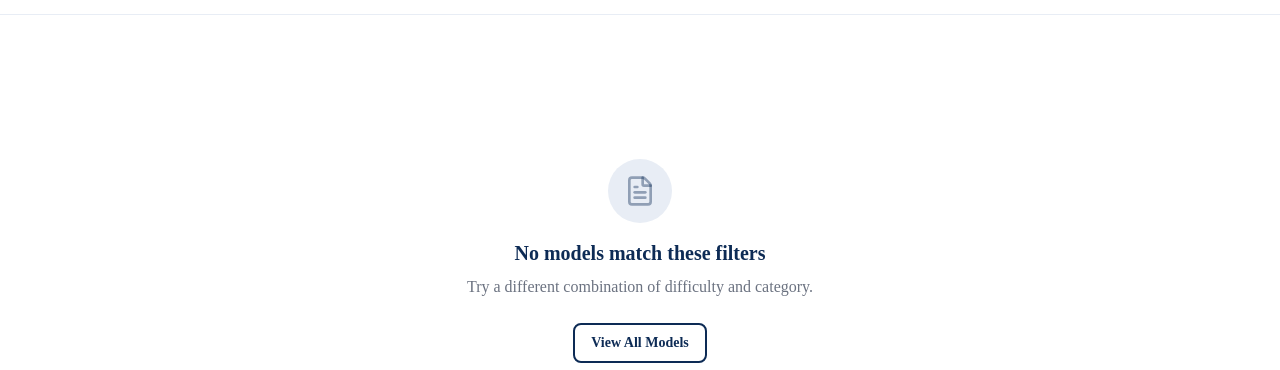
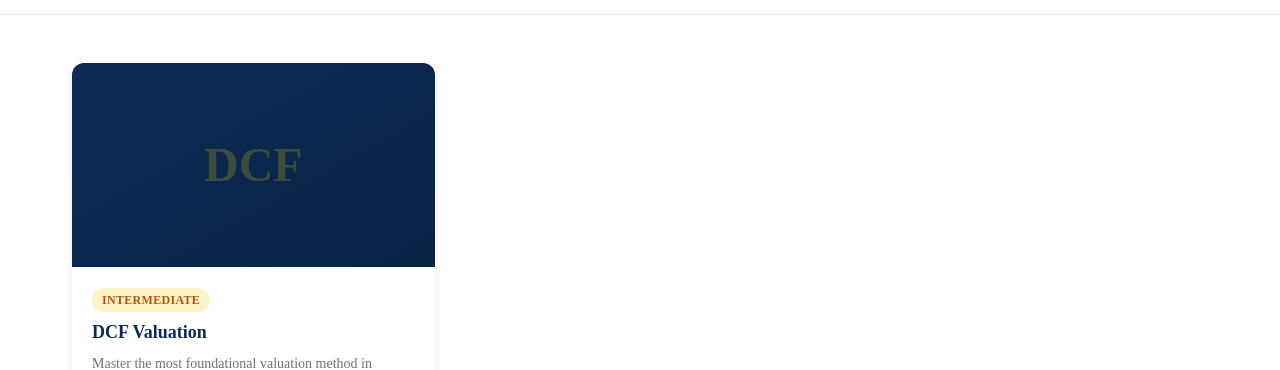
Before and after one commit to matthewn-g/CFN-website, a Next.js app: page /models-frameworks in a window 1280 px wide. Shown: the part 430-800 px from the top of the page. Built offline with nearby package versions, Linux system fonts and the light colour scheme; no server answers.

Commit message:
add hardcoded DCF model card to listing page

```diff
--- a/src/app/models-frameworks/page.tsx
+++ b/src/app/models-frameworks/page.tsx
@@ -6,9 +6,30 @@ import ModelGrid from "@/components/models/ModelGrid";
 import DifficultyFilter from "@/components/models/DifficultyFilter";
 import ContentEmptyState from "@/components/ui/ContentEmptyState";
 import { SkeletonGrid } from "@/components/ui/SkeletonCard";
-import type { DifficultyLevel } from "@/types/model";
+import type { DifficultyLevel, ModelFrontmatter } from "@/types/model";
 
 export const revalidate = 3600;
+
+/* ─── Static hardcoded card ──────────────────────────────────────────────── */
+/* This card always shows regardless of Notion content and links to the
+   fully-interactive DCF page at /models-frameworks/dcf-valuation.
+   It is deduped against any Notion entry sharing the same slug.            */
+const DCF_STATIC: ModelFrontmatter = {
+  title:       "DCF Valuation",
+  slug:        "dcf-valuation",
+  excerpt:     "Master the most foundational valuation method in finance. Project free cash flows, choose a discount rate, and calculate intrinsic value per share — then run it live with our interactive calculator.",
+  category:    "dcf",
+  difficulty:  "Intermediate",
+  tags:        ["Valuation", "DCF", "Free Cash Flow"],
+  author:      "CFN",
+  publishedAt: "2024-01-01T00:00:00.000Z",
+  readingTime: 10,
+  featured:    true,
+  coverImage:  "",
+  hasTemplate: false,
+  steps:       5,
+  prerequisites: [],
+};
 
 export const metadata: Metadata = {
   title: "Models & Frameworks",
@@ -21,7 +42,14 @@ interface PageProps {
 }
 
 async function Models({ difficulty, category }: { difficulty?: string; category?: string }) {
-  const all = await getAllModels();
+  const notionModels = await getAllModels();
+
+  // Prepend the static DCF card first; strip any Notion duplicate with the same slug
+  const all = [
+    DCF_STATIC,
+    ...notionModels.filter((m) => m.slug !== DCF_STATIC.slug),
+  ];
+
   let filtered = all;
   if (difficulty) filtered = filtered.filter((m) => m.difficulty === difficulty);
   if (category)   filtered = filtered.filter((m) => m.category === category);
```
